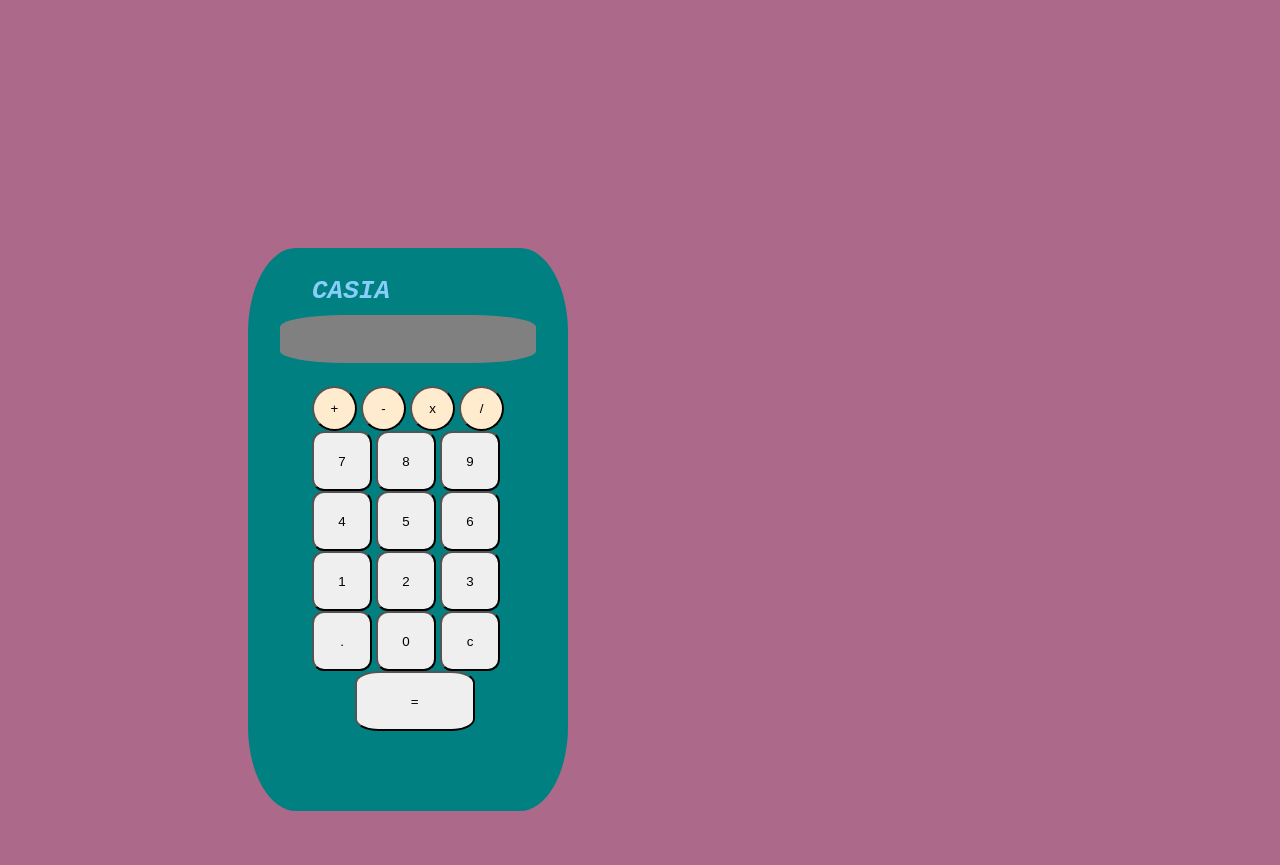
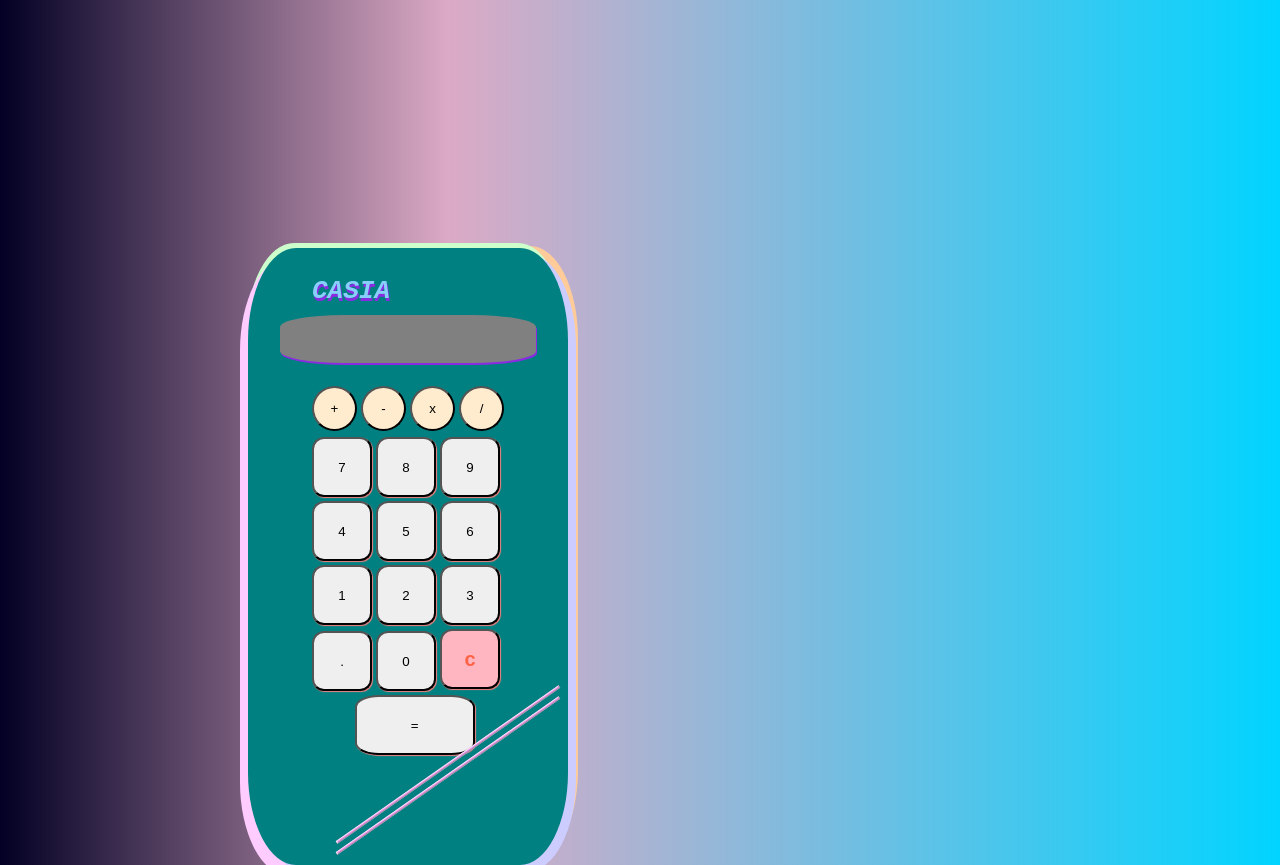
Before and after one commit to JessicagaRojas/Reto2-Calculadora, a plain HTML site: page index.html in a window 1280 px wide. Before the commit the page ends 811 px from the top, so only its background shows below. Drawn offline with Linux system fonts and the light colour scheme.

Commit message:
detalles retro + solucion JS

```diff
--- a/CSS/style.css
+++ b/CSS/style.css
@@ -1,5 +1,6 @@
 body {
-    background-color: #AD6989
+     background: rgb(2,0,36);
+     background: linear-gradient(90deg, rgba(2,0,36,1) 0%, rgba(153,10,88,0.34883720930232553) 35%, rgba(0,212,255,1) 100%);
  }
 
  #contenedor-calculadora {
@@ -9,14 +10,17 @@ body {
      margin-top: 15em;
      margin-left: 15em;
      border-radius: 15%;
-
+     box-shadow: 8px 6px #ccf, -8px 10px #fcf, -2px -5px #cfc, 10px -2px #fc9;
+     color: #999;
  }
 
  #casia {
      font-family: monospace;
      color: lightskyblue;
      font-style: oblique;
+     text-shadow: 1px 3px blueviolet;
      margin-top: -2em;
+     border-style: solid 1px white;
 
  }
 
@@ -25,6 +29,7 @@ body {
       margin: -0.5em -2em;
       border-radius: 25%;
       background-color: gray;
+      box-shadow: 1px 2px blueviolet;
       padding: 1.5em 8em
 
 
@@ -37,56 +42,65 @@ body {
        color: white;
        font-size: 30px;
        font-family: monospace;
+       text-shadow: 1px 1px white, -1px -1px #333;
        font-style: italic;
  }
 
   /* BOTONES */
 
   #allbuttons {
-      margin-top: 5em;
+     margin-top: 5em;
      font-family: monospace
      background-color black
-
-
- }
+  }
 
  #botonMas, #botonMenos, #botonMult, #botonDiv {
      width: 45px;
      height: 45px;
      border-radius: 50%;
+     margin-bottom: 6px;
      background-color: blanchedalmond
- }
 
- #botonMult, #botonDiv {
-     rotate: 30%;
  }
 
  #siete, #ocho, #nueve {
      width: 60px;
      height: 60px;
+     margin-bottom: 4px;
      border-radius: 20%;
+     box-shadow: 1px 1px 1px lightcoral;
+
  }
 
  #cuatro, #cinco, #seis {
      width: 60px;
      height: 60px;
+     margin-bottom: 4px;
      border-radius: 20%;
+     box-shadow: 1px 1px 1px lightcoral;
  }
 
  #uno, #dos, #tres {
      width: 60px;
      height: 60px;
+     margin-bottom: 4px;
      border-radius: 20%;
+     box-shadow: 1px 1px 1px lightcoral;
  }
 
  #cero, #botonpunto, #clear {
      width: 60px;
      height: 60px;
+     margin-bottom: 4px;
      border-radius: 20%;
+     box-shadow: 1px 1px 1px lightcoral;
  }
 
- #botonClear {
-     background-color: lightsalmon;
+ #clear {
+     background-color: lightpink;
+     font-weight: bold;
+     font-size: 20px;
+     color: tomato
  }
 
  #botonigual {
@@ -94,13 +108,33 @@ body {
      height: 60px;
      margin-left: 3.2em;
      border-radius: 20%;
+     box-shadow: 1px 1px 1px lightcoral;
  }
 
 
+ /*DECORACIÓN*/
+
+ .lineas {
+     display: flex;
+     align-content: flex-end;
+     height: 1px;
+     background-color: violet;
+     transform: rotate(145deg);
+     margin-right: -5em
+
+ }
 
 
-/* PSEUDOELEMENTOS */
+ /* PSEUDOELEMENTOS */
 
- #allbuttons:hover {
-    border-color: orange;
-}
+ #siete:hover, #ocho:hover, #nueve:hover, #cuatro:hover, #cinco:hover, #seis:hover, #uno:hover, #dos:hover, #tres:hover {
+    color: lightsalmon;
+ }
+
+ #punto:hover, #cero:hover, #clear:hover, #botonigual:hover {
+    color: lightsalmon;
+ }
+
+ #botonMas:hover, #botonMenos:hover, #botonMult:hover, #botonDiv:hover {
+    color: lightsalmon;
+ }
--- a/JS/main.js
+++ b/JS/main.js
@@ -14,7 +14,7 @@ document.getElementById("botonMenos").addEventListener("click",o2);
  document.getElementById("botonMult").addEventListener("click",o3);
  document.getElementById("botonDiv").addEventListener("click",o4);
  document.getElementById("botonigual").addEventListener("click",showResult);
-document.getElementById("clear").addEventListener("click",botonClear);
+ document.getElementById("clear").addEventListener("click",clear);
 
 
  function boton1() {
@@ -22,6 +22,7 @@ function boton1() {
 	let sumado = document.getElementById("uno").innerHTML;
 	document.getElementById('resultado').innerHTML = actual + sumado
  }
+
  function boton2() {
 	let actual = document.getElementById('resultado').innerHTML;
 	let sumado = document.getElementById("dos").innerHTML;
@@ -32,16 +33,19 @@ function boton3() {
 	let sumado = document.getElementById("tres").innerHTML;
 	document.getElementById('resultado').innerHTML = actual + sumado
  }
+
  function boton4() {
 	let actual = document.getElementById('resultado').innerHTML;
 	let sumado = document.getElementById("cuatro").innerHTML;
 	document.getElementById('resultado').innerHTML = actual + sumado
  }
+
  function boton5() {
 	let actual = document.getElementById('resultado').innerHTML;
 	let sumado = document.getElementById("cinco").innerHTML;
 	document.getElementById('resultado').innerHTML = actual + sumado
  }
+
  function boton6() {
 	let actual = document.getElementById('resultado').innerHTML;
 	let sumado = document.getElementById("seis").innerHTML;
@@ -53,11 +57,13 @@ function boton7() {
 	let sumado = document.getElementById("siete").innerHTML;
 	document.getElementById('resultado').innerHTML = actual + sumado
  }
+
  function boton8() {
 	let actual = document.getElementById('resultado').innerHTML;
 	let sumado = document.getElementById("ocho").innerHTML;
 	document.getElementById('resultado').innerHTML = actual + sumado
  }
+
  function boton9() {
 	let actual = document.getElementById('resultado').innerHTML;
 	let sumado = document.getElementById("nueve").innerHTML;
@@ -99,21 +105,13 @@ function o4() {
 	document.getElementById('resultado').innerHTML = actual +  sumado
  }
 
- /*
- function botonClear() {
-    pantalla.innerHTML=0; //poner pantalla a 0
-    x="0"; //reiniciar número en pantalla
-    coma=0; //reiniciar estado coma decimal
-    ni=0 //indicador de número oculto a 0;
-    op="no" //borrar operación en curso.
-    }
-*/
+
  function showResult() {
 	 let actual = document.getElementById('resultado').innerHTML;
 	 let suma = actual.indexOf("+");
 	 let resta = actual.indexOf("-");
      let mult = actual.indexOf("x");
-    let divi = actual.indexOf("/");
+     let div = actual.indexOf("/");
 	 if (suma !== -1) {
 		arr = actual.split("+",2);
 		res = parseInt(arr[0]) + parseInt(arr[1]);
@@ -134,3 +132,12 @@ function showResult() {
     document.getElementById("resultado").innerHTML = res;
     }
  }
+
+ function clear() {
+    document.getElementById('resultado').innerHTML=0;
+    /*pantalla.innerHTML=0; //poner pantalla a 0
+    x="0"; //reiniciar número en pantalla
+    coma=0; //reiniciar estado coma decimal
+    ni=0 //indicador de número oculto a 0;
+    op="no" //borrar operación en curso.*/
+    }
--- a/index.html
+++ b/index.html
@@ -51,6 +51,9 @@
 
              <button id="botonigual">=</button>
 
+             <hr class="lineas"></hr>
+             <hr class="lineas"></hr>
+
          </div>
 
      </div>
```
Lines whose indentation alone changed are shown as unchanged.
